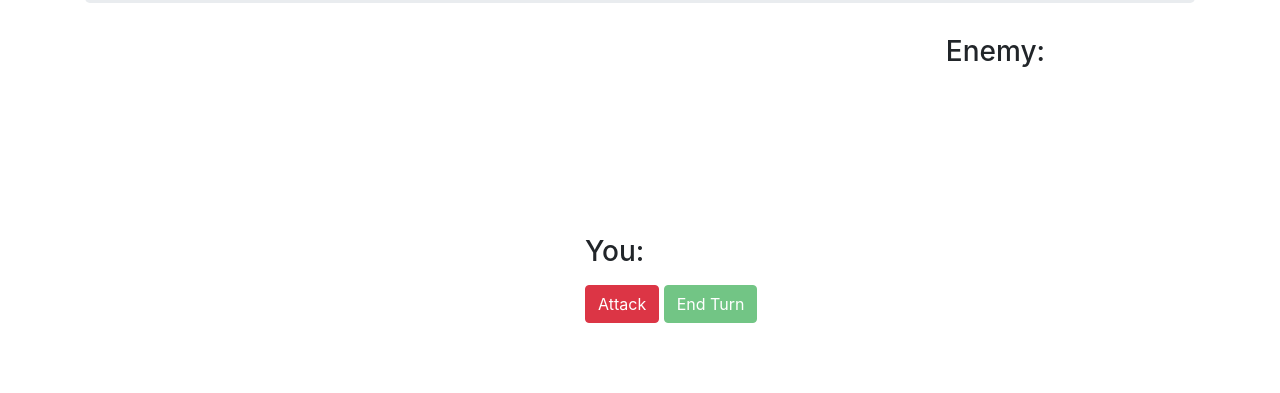
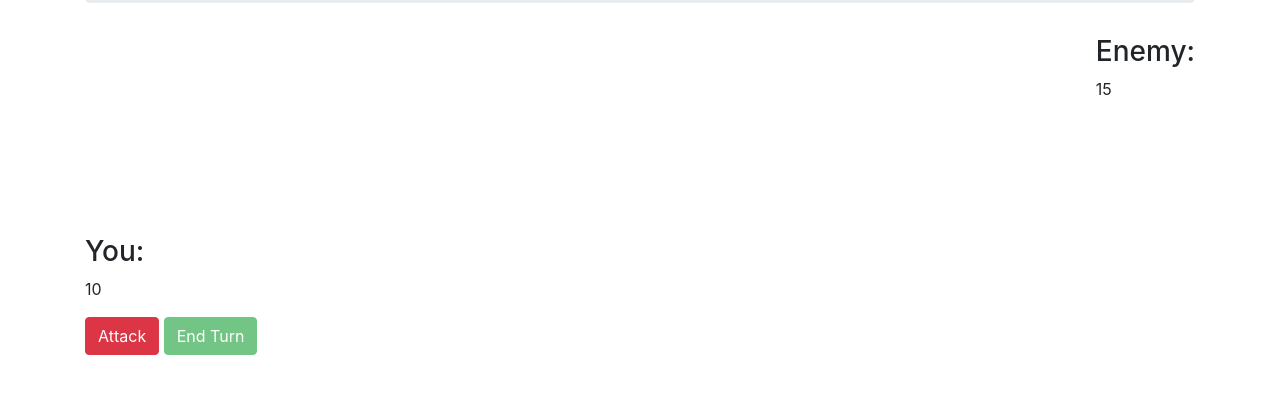
Before and after one commit to CommaderDavid/Make-RPG, a website built with webpack: page src/index.html in a window 1280 px wide. Shown: the part 181-574 px from the top of the page. Built offline with nearby package versions, Linux system fonts and the light colour scheme.

Commit message:
Add displays for health for both enemy and player.

```diff
--- a/src/index.html
+++ b/src/index.html
@@ -8,22 +8,28 @@
       <div class="jumbotron">
         <h1>Start!</h1>
       </div>
-      <div id="game">
-        <div class="enemy">
-          <h3>Enemy:</h3>
-          <p></p>
-          <!-- <img src="./src/img/enemyHP.png" alt="Enemy HP" id="enemyHP"> -->
+      <div class="row">
+        <div class="col-md-4">
+          <div id="player">
+            <h3>You:</h3>
+            <p id="playerHP"></p>
+            <!-- <img src="" alt="Player HP" id="playerHP"> -->
+            <button type="button" data-toggle="button" class="btn btn-danger" id="strike">Attack</button>
+            <button type="button" class="btn btn-success" disabled id="end">End Turn</button>
+          </div>
         </div>
-        <div class="results">
+        <div class="col-md-4">
+          <div id="results">
 
-          <!-- <img src="" alt=""> -->
+            <!-- <img src="" alt=""> -->
+          </div>
         </div>
-        <div class="player">
-          <h3>You:</h3>
-          <p></p>
-          <!-- <img src="" alt="Player HP" id="playerHP"> -->
-          <button type="button" data-toggle="button" class="btn btn-danger" id="strike">Attack</button>
-          <button type="button" class="btn btn-success" disabled id="end">End Turn</button>
+        <div class="col-md-4">
+          <div id="enemy">
+            <h3>Enemy:</h3>
+            <p id="enemyHP"></p>
+            <!-- <img src="./src/img/enemyHP.png" alt="Enemy HP" id="enemyHP"> -->
+          </div>
         </div>
       </div>
     </div>
--- a/src/main.js
+++ b/src/main.js
@@ -11,26 +11,35 @@ $(document).ready(function() {
   const en1 = new Enemy(15, 3);
   const startGame = new MainGame(player, en1);
 
+  $("#enemyHP").append(en1.hitPoints);
+  $("#playerHP").append(player.hitPoints);
+
   $("#strike").click(function(e) {
     e.preventDefault();
     startGame.enemyHit(en1, player.attack);
     console.log(startGame.enemy.hitPoints);
+
+    $("#enemyHP").empty().append(en1.hitPoints);
+
     $("button#strike").prop("disabled", true);
     $("button#end").prop("disabled", false);
 
     if (en1.hitPoints <= 0) {
-      $(".results").append("<h3>" + "You Win!" + "</h3>");
+      $("#results").empty().append("<h3>" + "You Win!" + "</h3>");
     }
   });
 
   $("#end").click(function() {
     startGame.playerHit(player, en1.attack);
     console.log(startGame.player.hitPoints);
+
+    $("#playerHP").empty().append(player.hitPoints);
+
     $("button#end").prop("disabled", true);
     $("button#strike").prop("disabled", false);
 
-    // if (en1.hitPoints >= 0) {
-    //
-    // }
+    if (player.hitPoints <= 0) {
+      $("#results").empty().append("<h3>" + "Game Over" + "</h3>");
+    }
   });
 });
--- a/src/styles.css
+++ b/src/styles.css
@@ -1,16 +1,13 @@
-.enemy {
+#enemy {
   float: right;
-  margin-right: 150px;
 }
 
-.player {
+#player {
   float: left;
   margin-top: 200px;
 }
 
-.results {
-  float: left;
-  margin-left: 500px;
-  margin-top: 400px;
+#results {
+  margin-top: 100px;
+  margin-left: 100px;
 }
-/* make rows */
```
